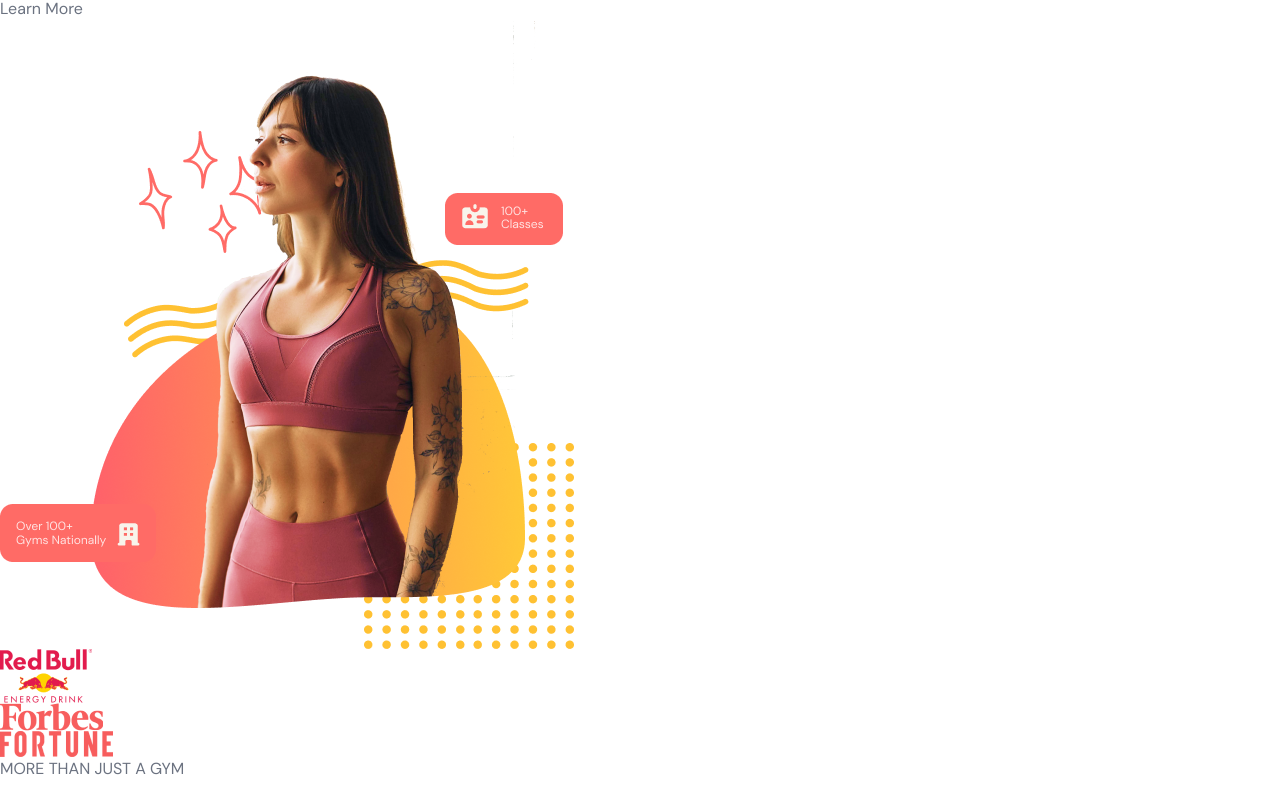
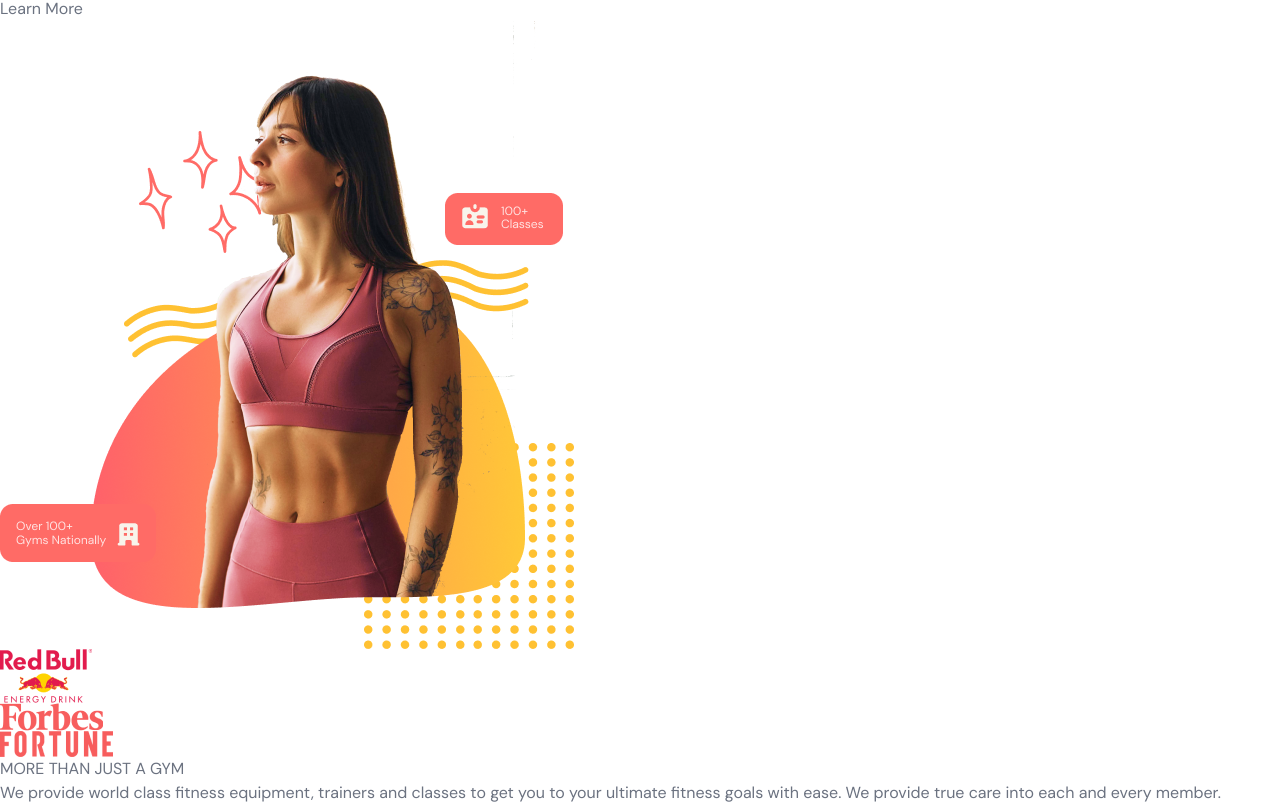
Before and after one commit to Eazyduzit/gym-app-vite-react-typescript, a React (Vite) app: page / in a window 1280 px wide. Shown: the part 310-1115 px from the top of the page. Before the commit the page ends 1091 px from the top, so only its background shows below. Built offline with nearby package versions, Linux system fonts and the light colour scheme.

Commit message:
added p tag and benefits element

```diff
--- a/src/scenes/benefits/index.tsx
+++ b/src/scenes/benefits/index.tsx
@@ -11,9 +11,17 @@
   return (
     <section id="benefits" className="mx-auto min-h-full w-5/6 py-20">
       <motion.div onViewportEnter={() => setSelectedPage(SelectedPage.Benefits)}>
-        <div>
+        {/* HEADER */}
+        <div className="md:my-5 md:w-3/5">
           <HText>MORE THAN JUST A GYM</HText>
+          <p className="my-5 text-sm">
+            We provide world class fitness equipment, trainers and classes to get you to your
+            ultimate fitness goals with ease. We provide true care into each and every member.
+          </p>
         </div>
+
+        {/* BENEFITS */}
+        <div className="md:flex items-center justify-between gap-8 mt-5"></div>
       </motion.div>
     </section>
   )
```
